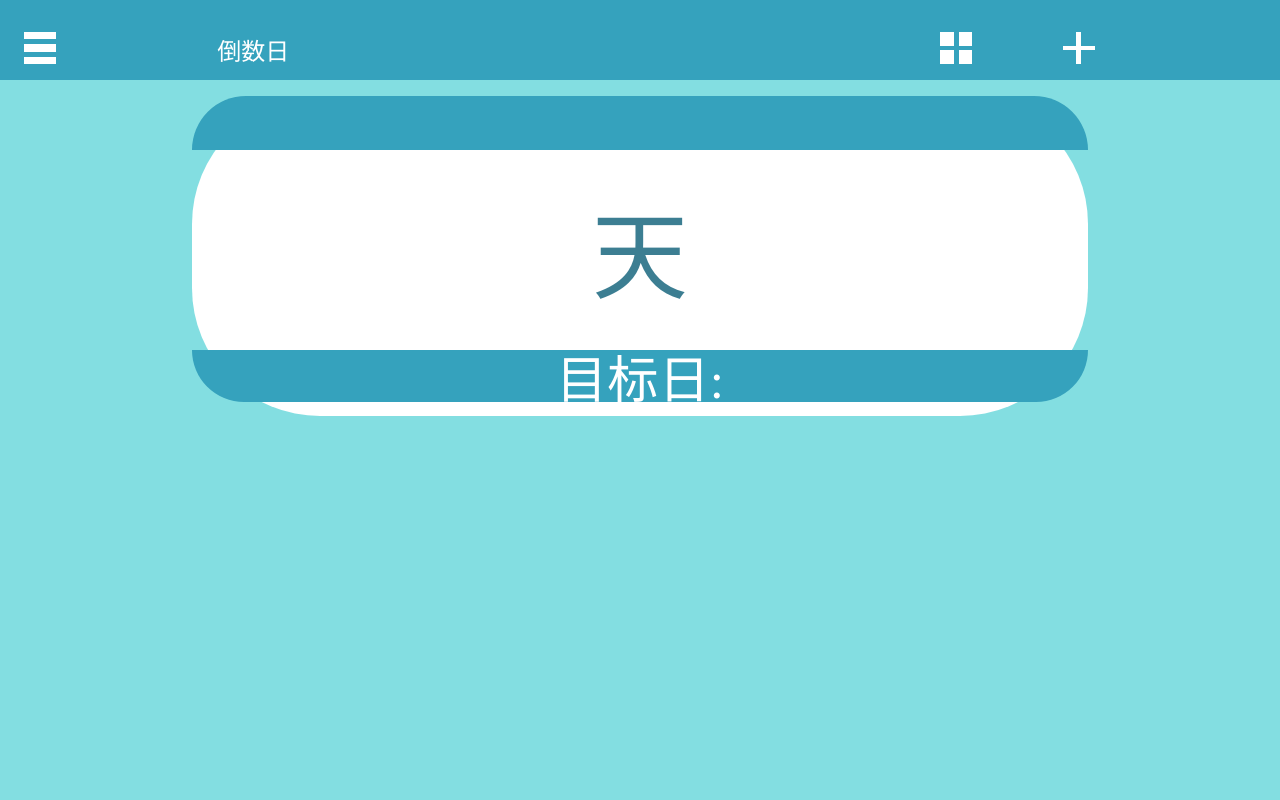
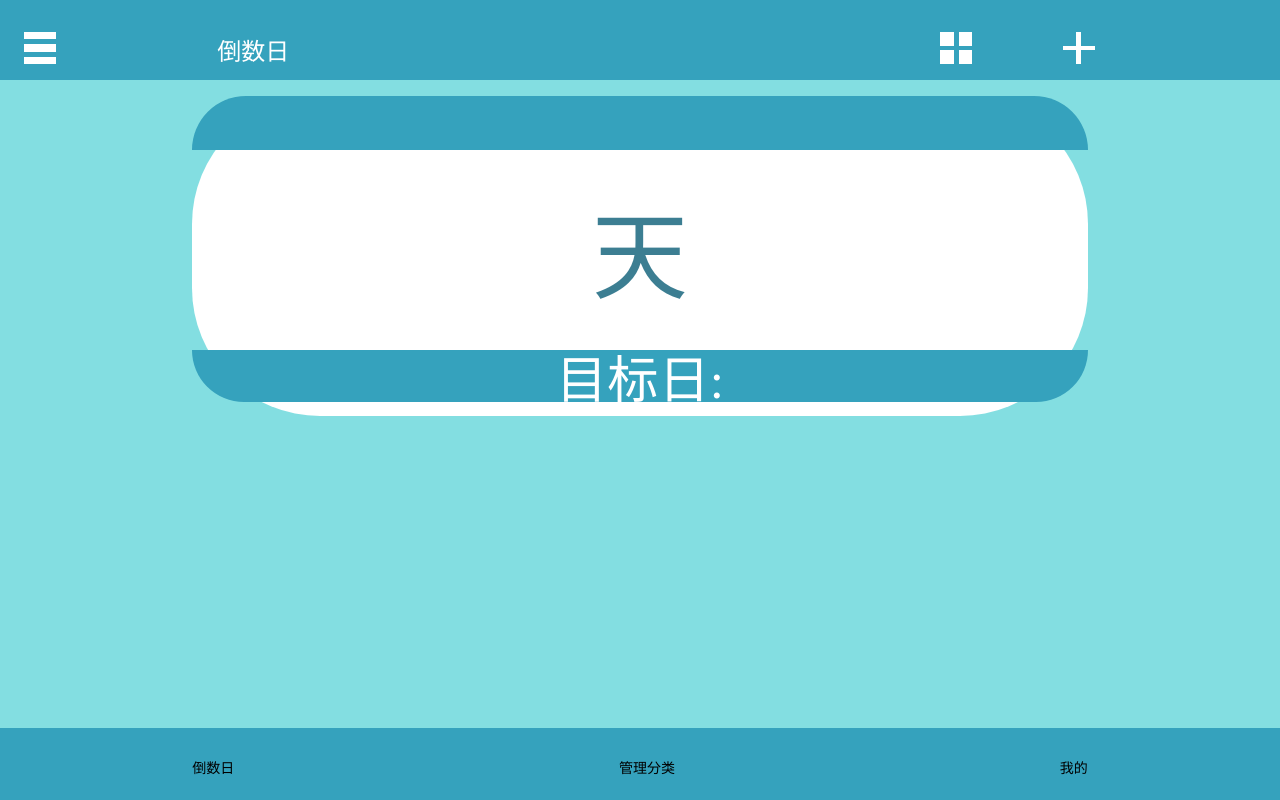
Before and after one commit to Mihray/DaysMatter, a Vue app: page / in a window 1280 px wide. Built offline with nearby package versions, Linux system fonts and the light colour scheme.

Commit message:
feat:完成了home页面底下的菜单

```diff
--- a/src/App.vue
+++ b/src/App.vue
@@ -2,12 +2,14 @@
   <HomeModuleTop @addDayBtn="addDayBtn" v-if="homeShow"></HomeModuleTop>
   <HomeModuleContent v-if="homeShow" :eventHome="eventApp"></HomeModuleContent>
   <add-day v-if="addDayShow" @returnHome="returnHome" @subDay="subDayApp"></add-day>
+  <!-- <HomeModuleBottom></HomeModuleBottom> -->
 </template>
 
 <script>
 import HomeModuleTop from './components/HomeModuleTop.vue'
 import HomeModuleContent from './components/HomeModuleContent.vue'
 import AddDay from './components/AddDay.vue'
+// import HomeModuleBottom from './components/HomeModuleBottom.vue'
 
 
 export default {
@@ -15,7 +17,8 @@ export default {
   components: {
     HomeModuleTop,
     HomeModuleContent,
-    AddDay
+    AddDay,
+    // HomeModuleBottom,
   },
   data(){
     return{
--- a/src/components/HomeModuleContent.vue
+++ b/src/components/HomeModuleContent.vue
@@ -2,10 +2,12 @@
     <div class="content">
         <InfoBox :clickEventlist="ClickEventlist"></InfoBox>
         <day-list :eventList="eventHome" @ShowInfo="showInfo"></day-list>
+        <bottom-vue></bottom-vue>
     </div>
 </template>
 
 <script>
+import BottomVue from './HomeModuleContent/BottomVue.vue'
 import DayList from './HomeModuleContent/DayList.vue'
 import InfoBox from './HomeModuleContent/InfoBox.vue'
 
@@ -13,7 +15,8 @@ import InfoBox from './HomeModuleContent/InfoBox.vue'
 export default {
   components: {
     InfoBox,
-    DayList ,
+    DayList,
+    BottomVue ,
 },
 data(){
     return{
@@ -36,9 +39,11 @@ data(){
 </script>
 <style scoped>
 .content{
+    height:100vh;
     display: flex;
     flex-direction: column;
     /* 水平居中 */
     align-items: center;
+    justify-content: space-between;
 }
 </style>
--- /dev/null
+++ b/src/components/HomeModuleContent/BottomVue.vue
@@ -0,0 +1,44 @@
+<template>
+    <div class="homeBottom">
+        <div class="day">
+            <span class="icon-paste"></span>
+            <span>倒数日</span>
+        </div>
+        <div class="guanli">
+            <span class="icon-book"></span>
+            <span>管理分类</span>
+        </div>
+        <div class="myInfo">
+            <span class="icon-profile"></span>
+            <span>我的</span>
+        </div>
+    </div>
+</template>
+<script>
+export default {
+
+}
+</script>
+<style scoped>
+.homeBottom{
+    width: 100vw;
+    height:9vh;
+    background-color:rgb(53, 162, 189);
+    display:flex;
+    flex-wrap: nowrap;
+    box-sizing: border-box;
+}
+.day,.guanli,.myInfo{
+    display: flex;
+    flex-direction:column;
+    flex-grow: 1;
+    box-sizing: border-box;
+    align-items: center;
+    justify-content: center;
+}
+.icon-paste,.icon-book,.icon-profile{
+    margin-bottom: 0.7vh;
+    font-size:3.5vh;
+    color: white;
+}
+</style>
```
Also changed, not shown: src/components/HomeModuleBottom.vue (deleted).
